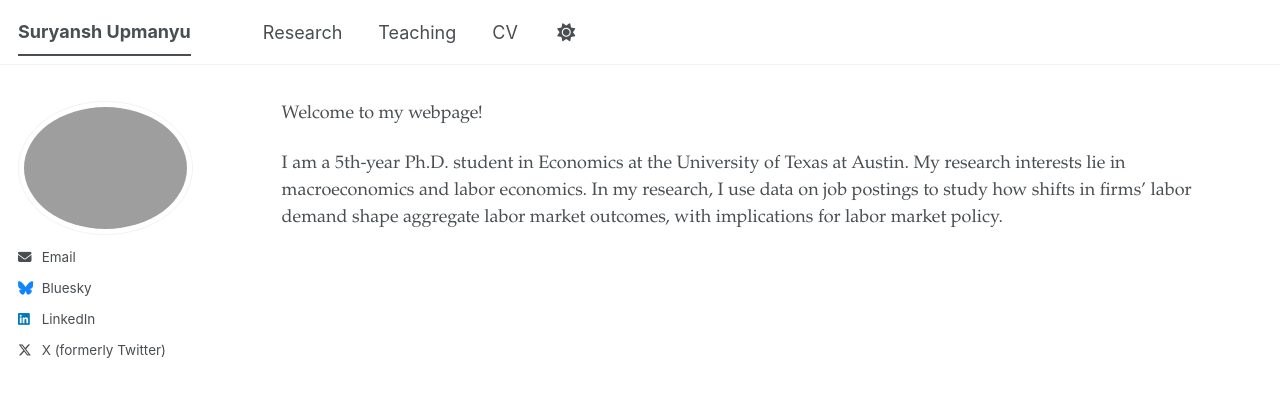
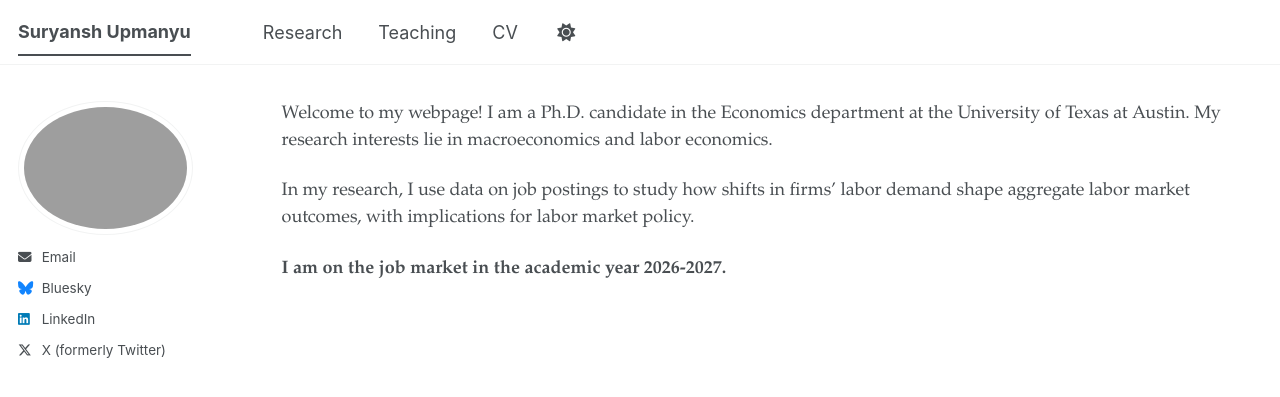
Before and after one commit to upmanyu-suryansh/upmanyu-suryansh.github.io, a Jekyll site: the page built from _pages/about.md, in a window 1280 px wide. Shown: the top 397 px of the page. Built offline with Jekyll 4.4.1, drawn with Linux system fonts in a browser that asks for light colours; a script bundle is joined from its source files by our own code; library files that are not in the unit come from our copies.

Commit message:
Enhance about page with personal and research details
Added details about academic background and job market status.

```diff
--- a/_pages/about.md
+++ b/_pages/about.md
@@ -7,6 +7,8 @@ redirect_from:
   - /about.html
 ---
 
-Welcome to my webpage!
+Welcome to my webpage! I am a Ph.D. candidate in the Economics department at the University of Texas at Austin. My research interests lie in macroeconomics and labor economics.
 
-I am a 5th-year Ph.D. student in Economics at the University of Texas at Austin. My research interests lie in macroeconomics and labor economics. In my research, I use data on job postings to study how shifts in firms' labor demand shape aggregate labor market outcomes, with implications for labor market policy.
+In my research, I use data on job postings to study how shifts in firms' labor demand shape aggregate labor market outcomes, with implications for labor market policy.
+
+**I am on the job market in the academic year 2026-2027.**
```
